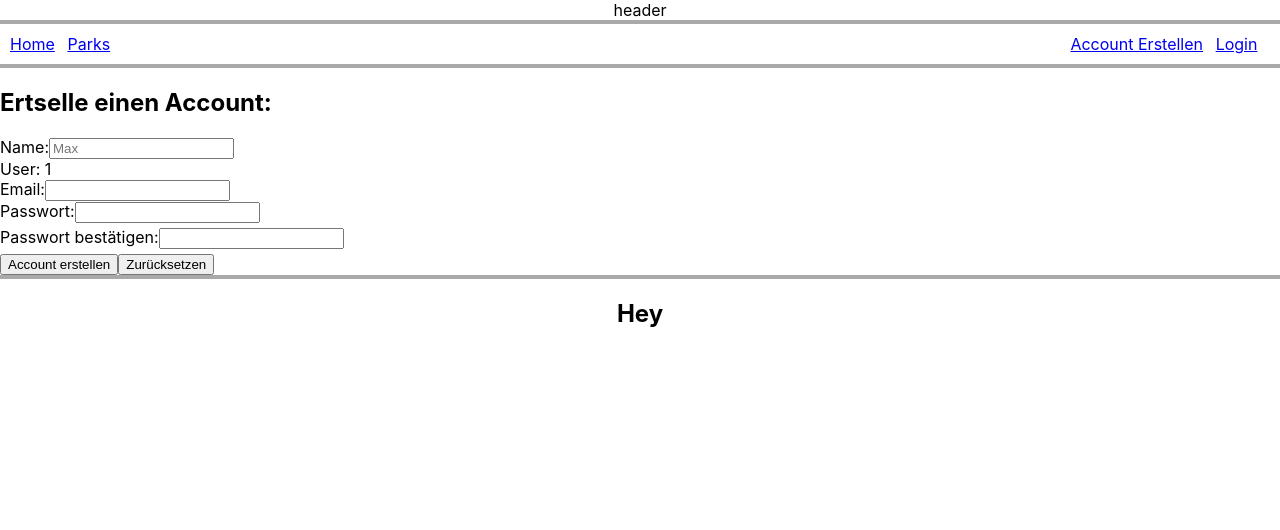
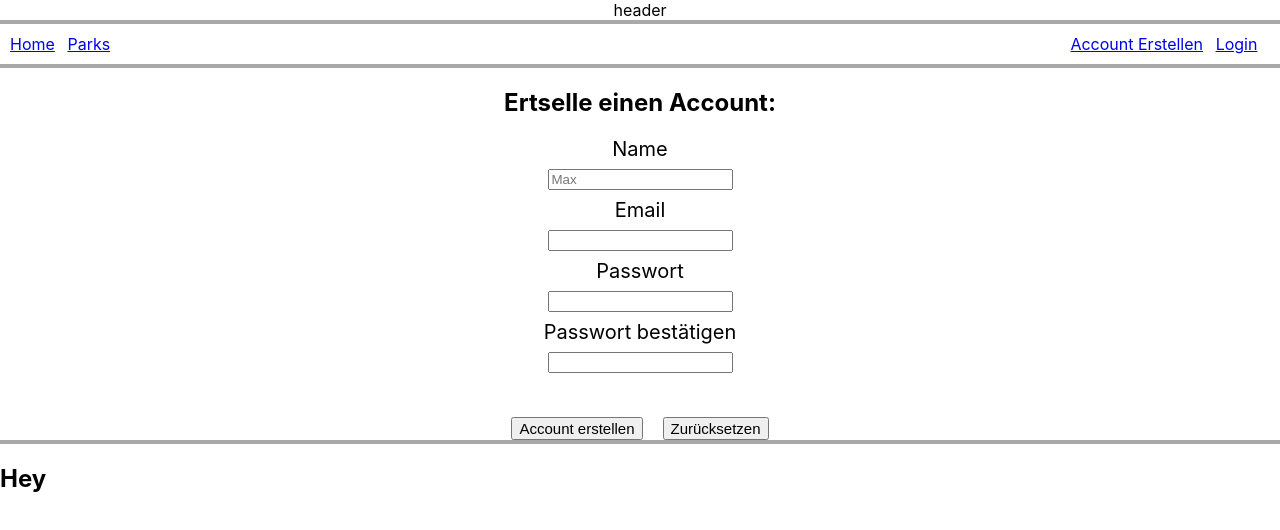
Before and after one commit to htl-anichstrasse/skatebuddy, a React (Create React App) app in the folder website/: page /CreateAccount in a window 1280 px wide. Shown: the top 530 px of the page. Built offline with nearby package versions, Linux system fonts and the light colour scheme.

Commit message:
Redirect from Create Account to Login

```diff
--- a/website/src/App.css
+++ b/website/src/App.css
@@ -9,7 +9,8 @@ header {
 }
 
 footer {
-  text-align: center;
-  min-width: 100%;
+  position: relative;
+  bottom: 0;
+  width: 100%;
   border-top: 4px solid darkgrey;
 }
--- a/website/src/account/CreateAccount.css
+++ b/website/src/account/CreateAccount.css
@@ -14,3 +14,27 @@ input:focus {
 .form-control:invalid {
   border-color: #dc3545;
 }
+
+.create {
+  text-align: center;
+}
+
+.field {
+  margin: auto;
+  margin-top: 1vh;
+}
+
+input {
+  margin-top: 1vh;
+}
+
+button {
+  margin-top: 5vh;
+  margin-left: 10px;
+  margin-right: 10px;
+  font-size: 15px;
+}
+
+label {
+  font-size: 20px;
+}
--- a/website/src/account/CreateAccount.js
+++ b/website/src/account/CreateAccount.js
@@ -2,6 +2,7 @@ import React, { useState} from 'react';
 import { useForm } from "react-hook-form";
 import { yupResolver } from '@hookform/resolvers/yup';
 import * as yup from 'yup';
+import { useNavigate } from "react-router-dom";
 import './CreateAccount.css'
 
 const CreateAccount = (id) => {
@@ -11,6 +12,7 @@ const CreateAccount = (id) => {
     const[password, setPassword] = useState('');
     const today = new Date();
     const createdAt = `${today.getDate()}-${today.getMonth()+1}-${today.getFullYear()}`;
+    const navigate = useNavigate();
 
     const validationSchema = yup.object().shape({
         password: yup.string()
@@ -36,7 +38,8 @@ const CreateAccount = (id) => {
                 headers: {"Content-Type": "application/json"},
                 body: JSON.stringify(blog)
             }).then(() => {
-                console.log('gute');
+                navigate("/LogIn")
+
             })
     }
 
@@ -44,32 +47,39 @@ const CreateAccount = (id) => {
         <div className="create">
             <h2>Ertselle einen Account:</h2>
             <form onSubmit={handleSubmit(onSubmit)}>
-                <label>Name:</label>
+                <div className="field">
+                    <label>Name</label><br/>
                     <input
                         type="text"
                         required
                         placeholder="Max"
                         value={name}
                         onChange={(e) => setName(e.target.value)}
-                /> <br/>
-                User: 1<br/>
-                <label>Email:</label>
+                    /><br/>
+                </div>
+                <div className="field">
+                    <label>Email</label><br/>
                     <input
                         type="email"
                         required
                         value={email}
                         onChange={(e) => setEmail(e.target.value)}
                 /><br/>
-                <label>Passwort:</label>
+                </div>
+                <div className="field">
+                <label>Passwort</label><br/>
                         <input name="password" type="password" {...register('password')} className={`form-control ${errors.password ? 'is-invalid' : ''}`}
                         value={password}
                         onChange={(e) => setPassword(e.target.value)}
                         />
                         <div className="invalid-feedback">{errors.password?.message}</div>
-                <label>Passwort bestätigen:</label>
+                </div>
+                <div className="field">
+                <label>Passwort bestätigen</label><br/>
                             <input name="confirmPassword" type="password" {...register('confirmPassword')} className={`form-control ${errors.confirmPassword ? 'is-invalid' : ''}`}
                             />
                             <div className="invalid-feedback">{errors.confirmPassword?.message}</div>
+                </div>
                 <button>Account erstellen</button>
                 <button type="button" onClick={() => reset()} className="reset">Zurücksetzen</button>
             </form>
```
Lines whose indentation alone changed are shown as unchanged.
